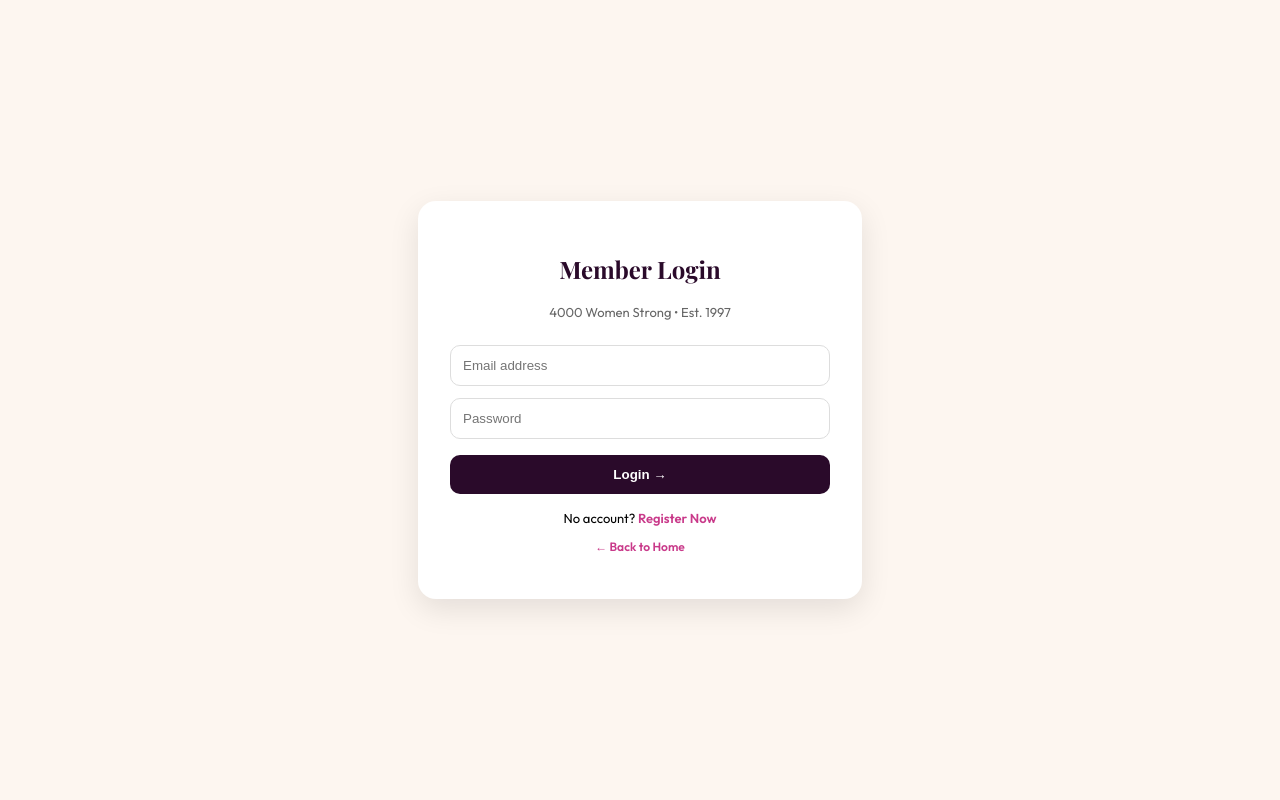
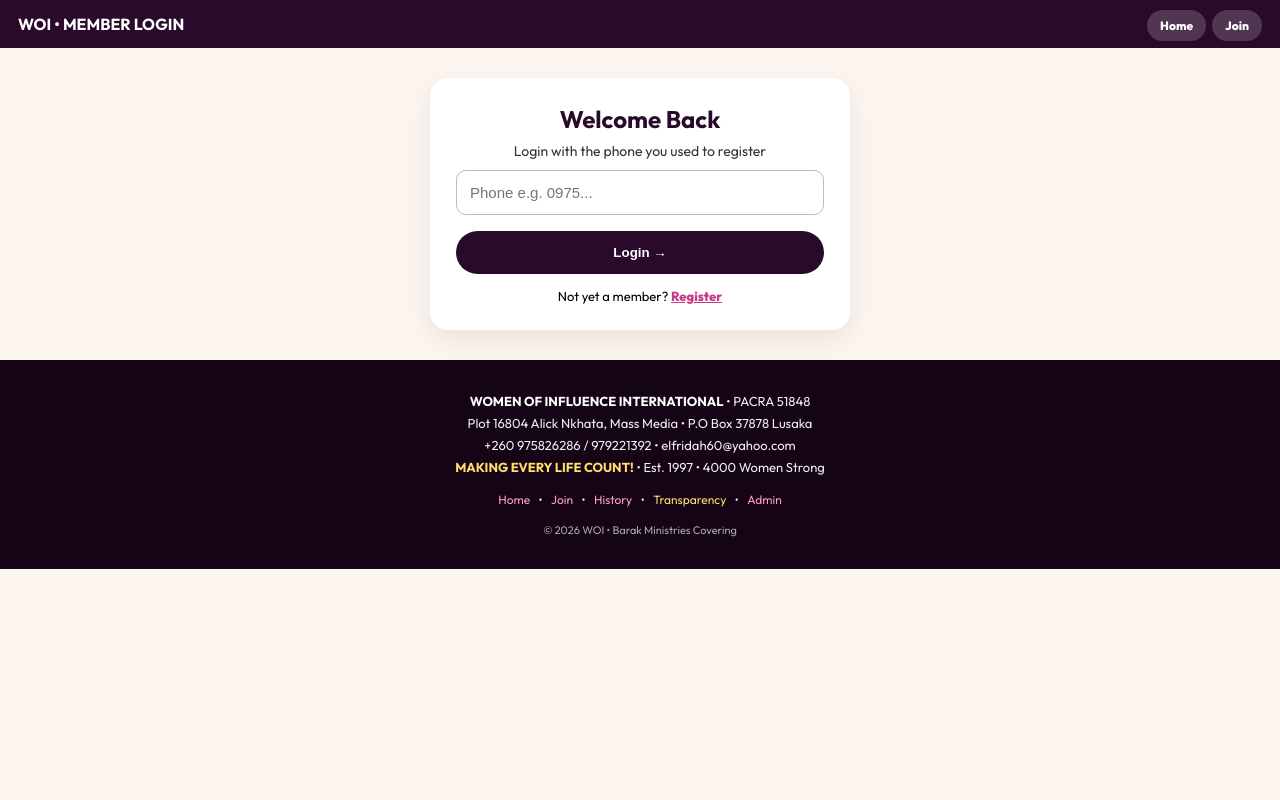
Before and after one commit to kachingaalonzo-svg/woi-website, a Flask app: template templates/member_login.html in a window 1280 px wide. Run offline with Flask 3, Linux system fonts and the light colour scheme; the template is opened without the code that fills it, so the values that code supplies are empty.

Commit message:
Update member_login.html

```diff
--- a/templates/member_login.html
+++ b/templates/member_login.html
@@ -1,30 +1,9 @@
-<!DOCTYPE html>
-<html>
-<head>
-<title>WOI Member Login</title>
-<meta name="viewport" content="width=device-width, initial-scale=1.0">
-<link href="https://fonts.googleapis.com/css2?family=Outfit:wght@400;600;700&family=Playfair+Display:wght@700&display=swap" rel="stylesheet">
-<style>
-body{font-family:'Outfit';background:#fdf6f0;display:flex;justify-content:center;align-items:center;min-height:100vh;margin:0}
-.box{background:white;padding:32px;border-radius:18px;box-shadow:0 10px 30px rgba(0,0,0,0.1);width:100%;max-width:380px;text-align:center}
-input{width:100%;padding:12px;border-radius:10px;border:1px solid #ddd;margin-top:12px;box-sizing:border-box}
-button{width:100%;margin-top:16px;background:#2a0a2a;color:white;padding:12px;border-radius:10px;border:0;font-weight:700;cursor:pointer}
-.error{background:#ffe0e0;color:#a00;padding:10px;border-radius:8px;margin-top:12px;font-size:13px}
-a{color:#c93a8a;text-decoration:none;font-weight:600}
-</style>
-</head>
+<!DOCTYPE html><html lang="en"><head><meta charset="UTF-8"><meta name="viewport" content="width=device-width, initial-scale=1.0"><title>Member Login - WOI</title><link href="https://fonts.googleapis.com/css2?family=Outfit:wght@400;700;800;900&display=swap" rel="stylesheet"><style>*{margin:0;padding:0;box-sizing:border-box}body{font-family:'Outfit',sans-serif;background:#fdf6f0}nav{background:#2a0a2a;color:white;padding:14px 18px;display:flex;justify-content:space-between}nav a{color:white;text-decoration:none;font-size:12px;font-weight:800;background:rgba(255,255,255,0.18);padding:8px 13px;border-radius:100px;margin-left:6px}.box{max-width:420px;margin:30px auto;background:white;border-radius:18px;padding:26px;box-shadow:0 10px 30px rgba(0,0,0,0.08)}input{width:100%;padding:13px;border-radius:10px;border:1px solid #bbb;margin-top:10px;font-size:15px}.btn{width:100%;padding:14px;border:none;border-radius:100px;background:#2a0a2a;color:white;font-weight:900;margin-top:16px;cursor:pointer}</style></head>
 <body>
-<div class="box">
-<h2 style="font-family:'Playfair Display';color:#2a0a2a">Member Login</h2>
-<p style="font-size:13px;color:#666">4000 Women Strong • Est. 1997</p>
-{% if error %}<div class="error">{{ error }}</div>{% endif %}
-<form method="POST">
-<input name="email" type="email" placeholder="Email address" required>
-<input name="password" type="password" placeholder="Password" required>
-<button type="submit">Login →</button>
-</form>
-<p style="font-size:13px;margin-top:16px">No account? <a href="/register">Register Now</a></p>
-<p style="font-size:12px;margin-top:10px"><a href="/">← Back to Home</a></p>
-</div>
-</body>
-</html>
+<nav><b>WOI • MEMBER LOGIN</b><div><a href="/">Home</a><a href="/register">Join</a></div></nav>
+<div class="box"><h2 style="text-align:center;color:#2a0a2a">Welcome Back</h2><p style="text-align:center;font-size:14px;color:#333;margin-top:8px">Login with the phone you used to register</p>
+{% if error %}<p style="background:#f8d7da;padding:12px;border-radius:10px;margin-top:14px;text-align:center;font-weight:700">{{error}}</p>{% endif %}
+<form method="POST"><input name="phone" placeholder="Phone e.g. 0975..." required><button class="btn">Login →</button></form>
+<p style="text-align:center;font-size:13px;margin-top:14px">Not yet a member? <a href="/register" style="color:#c93a8a;font-weight:800">Register</a></p></div>
+<footer style="background:#150415;color:white;padding:30px 20px;text-align:center;font-size:13px;margin-top:30px;line-height:1.7"><p style="color:#eee;font-size:13px"><b style="color:white">WOMEN OF INFLUENCE INTERNATIONAL</b> • PACRA 51848<br>Plot 16804 Alick Nkhata, Mass Media • P.O Box 37878 Lusaka<br>+260 975826286 / 979221392 • elfridah60@yahoo.com<br><b style="color:#ffdf6b">MAKING EVERY LIFE COUNT!</b> • Est. 1997 • 4000 Women Strong</p><p style="margin-top:12px;font-size:12px"><a href="/" style="color:#ff9ec9;text-decoration:none;margin:0 6px">Home</a> • <a href="/register" style="color:#ff9ec9;text-decoration:none;margin:0 6px">Join</a> • <a href="/history" style="color:#ff9ec9;text-decoration:none;margin:0 6px">History</a> • <a href="/transparency" style="color:#ffdf6b;text-decoration:none;margin:0 6px">Transparency</a> • <a href="/admin/login" style="color:#ff9ec9;text-decoration:none;margin:0 6px">Admin</a></p><p style="margin-top:10px;font-size:11px;color:#aaa">© 2026 WOI • Barak Ministries Covering</p></footer>
+</body></html>
```
